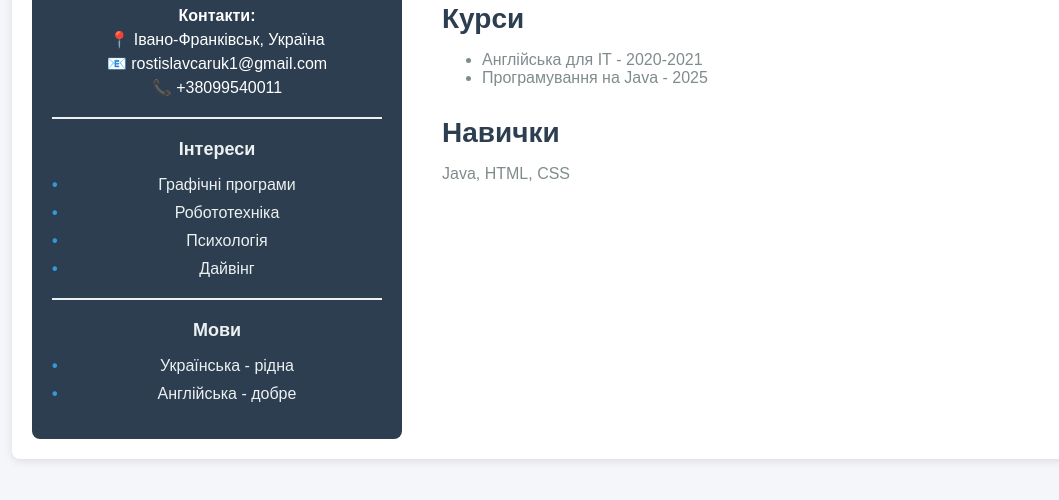
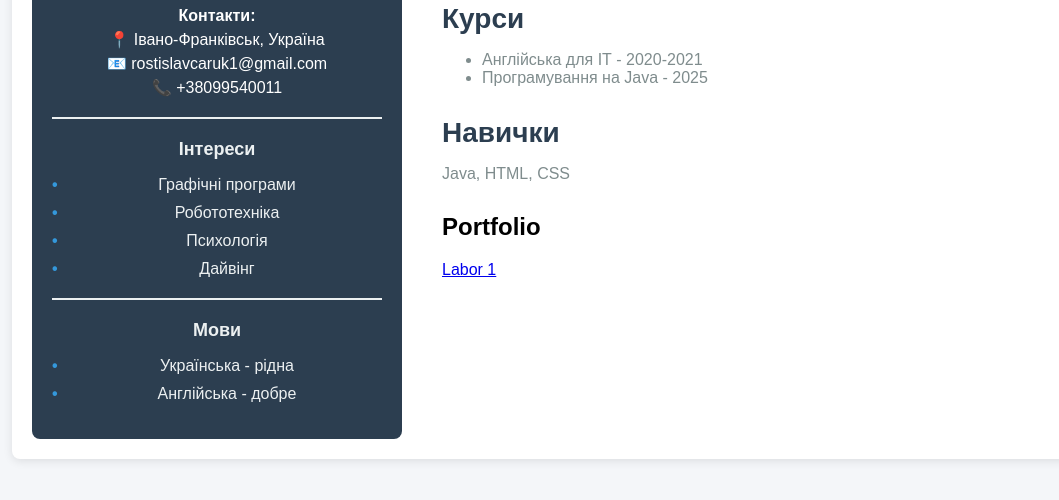
Before and after one commit to tsaruk53/tsaruk53.github.io, a plain HTML site: page лаб2/резюме.html in a window 1280 px wide. Shown: the part 256-756 px from the top of the page, without its empty margins (8-1067 px from the left). Drawn offline with Linux system fonts and the light colour scheme.

Commit message:
Update резюме.html

```diff
--- a/лаб2/резюме.html
+++ b/лаб2/резюме.html
@@ -147,6 +147,10 @@
  <h2>Навички</h2>
  <p>Java, HTML, CSS</p>
  </div>
+  <section>
+<h2>Portfolio</h2>
+   <a href='лаб1/index.html'>Labor 1</a>
+  </section>
  </div>
  </div>
 </body>
```
